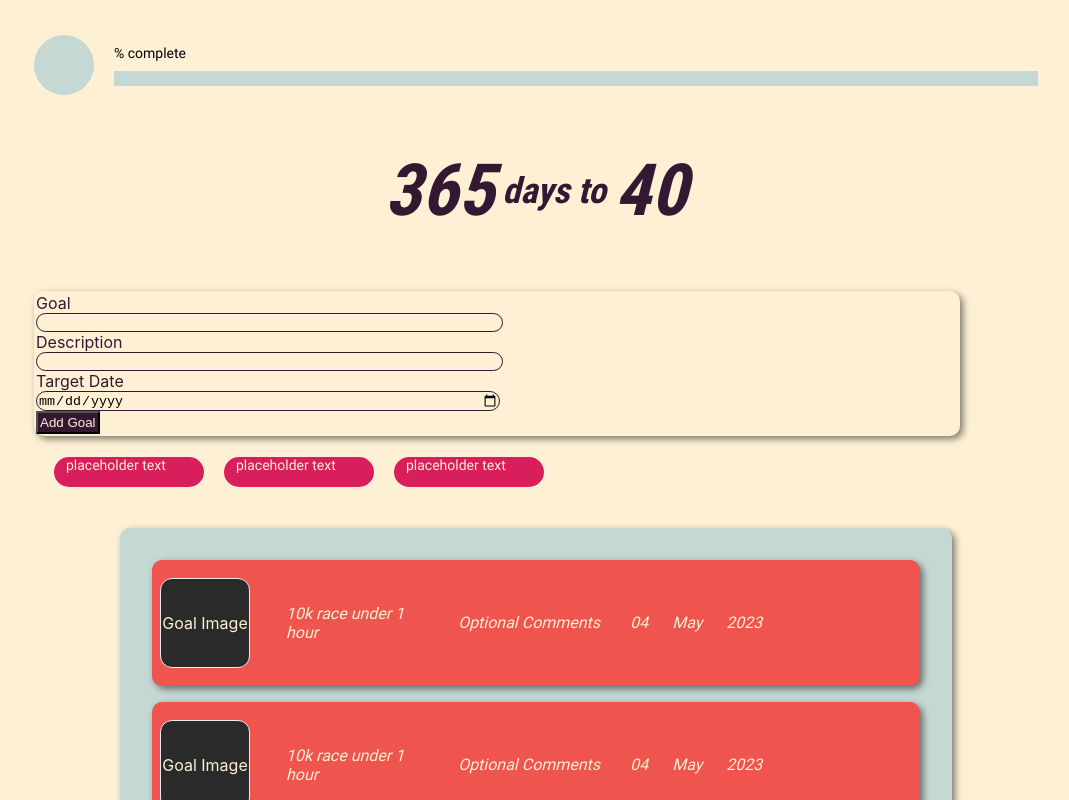
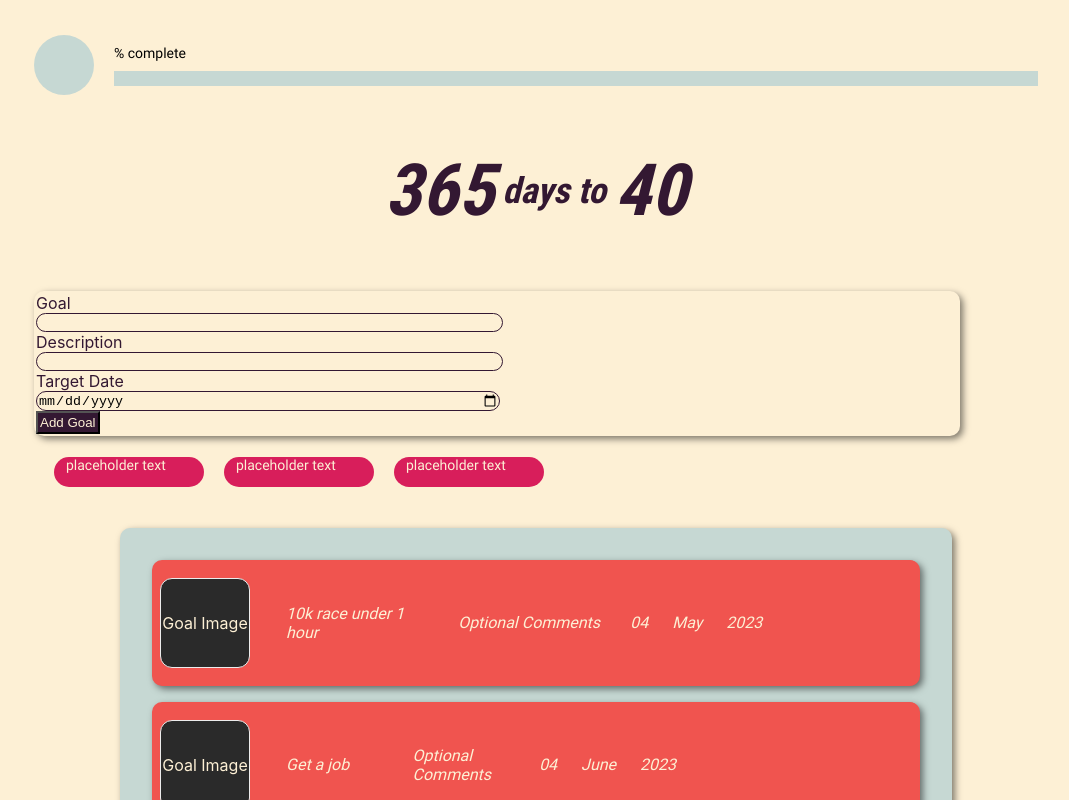
Before and after one commit to NicolaHearn/40x40Challenge, a React (Create React App) app: page / in a window 1280 px wide. Shown: the top 800 px of the page, without its empty margins (104-1173 px from the left). Built offline with nearby package versions, Linux system fonts and the light colour scheme.

Commit message:
making sure up to date before push

```diff
--- a/src/components/Goals/GoalList.js
+++ b/src/components/Goals/GoalList.js
@@ -7,18 +7,13 @@ const GoalList = (props) => {
 
     return (
         <Card className="goal-list">
-            {/* this shows up fine on the screen */}
-            <GoalItem
-                title={props.items[0].title}
-                targetDate={props.items[0].deadline} />
-            {/* This .map doesn't work */}
-            {props.items.map((goal) => {
-                return (<GoalItem
+            {props.items.map((goal) => (
+                <GoalItem
                 id={goal.id}
                 title={goal.title}
                 targetDate={goal.deadline}
                 />)
-            })}
+            )}
         </Card>
     )
 };
```
